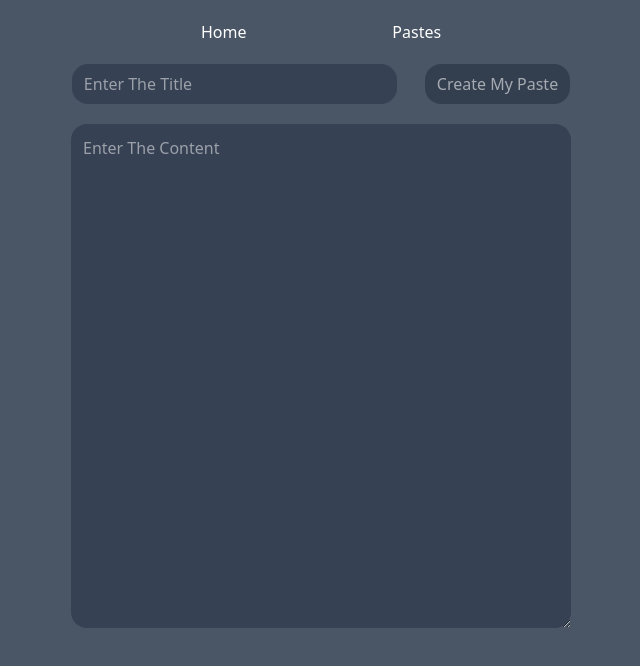
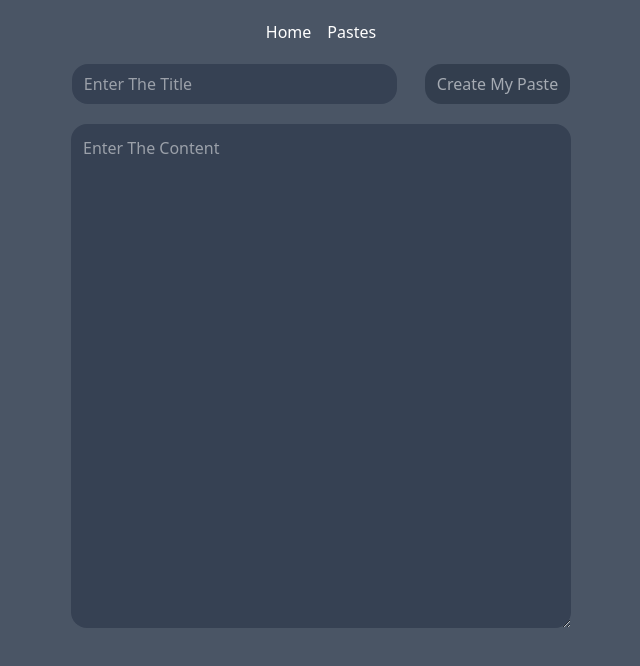
Before and after one commit to Kamal-Kant11/Paste-App, a React (Vite) app: page / in a window 1280 px wide. Shown: the top 666 px of the page, without its empty margins (319-959 px from the left). Built offline with nearby package versions, Linux system fonts and the light colour scheme.

Commit message:
Modularize the Home Page and Routing Part

```diff
--- a/src/App.jsx
+++ b/src/App.jsx
@@ -1,47 +1,21 @@
 import React from 'react'
 import { createBrowserRouter, RouterProvider } from 'react-router-dom'
-import NavBar from './components/NavBar';
-import Home from './components/Home';
-import Paste from './components/Paste';
-import ViewPaste from './components/ViewPaste';
+import Home from './pages/Home';
+import Paste from './pages/Paste';
+import ViewPaste from './pages/ViewPaste';
+import Layout from './components/layout/Layout';
 
-const App = () => {
+const router = createBrowserRouter([
+  {
+    element: <Layout />,
+    children: [
+      { path: "/", element: <Home /> },
+      { path: "/pastes", element: <Paste /> },
+      { path: "/pastes/:id", element: <ViewPaste /> },
+    ],
+  },
+]);
 
-  const router = createBrowserRouter(
-    [
-      {
-        path: "/",
-        element:
-        <div>
-          <NavBar />
-          <Home />
-        </div>
-      },
-      {
-        path: "/pastes",
-        element:
-        <div>
-          <NavBar />
-          <Paste />
-        </div>
-      },
-      {
-        path: "/pastes/:id",
-        element:
-        <div>
-          <NavBar />
-          <ViewPaste />
-        </div>
-      },
-    ]
-  );
+const App = () => <RouterProvider router={router} />;
 
-
-  return (
-    <div className='bg-gray-600 h-screen pt-5 text-white flex justify-center'>
-      <RouterProvider router={router} />
-    </div>
-  )
-}
-
-export default App
+export default App;
--- /dev/null
+++ b/src/components/layout/Layout.jsx
@@ -0,0 +1,16 @@
+import React from "react";
+import { Outlet } from "react-router-dom";
+import NavBar from "./NavBar";
+
+const Layout = () => {
+  return (
+    <div className="bg-gray-600 min-h-screen text-white flex flex-col items-center pt-5">
+      <NavBar />
+      <main>
+        <Outlet />
+      </main>
+    </div>
+  );
+};
+
+export default Layout;
--- /dev/null
+++ b/src/components/paste/pasteForm.jsx
@@ -0,0 +1,37 @@
+import React from "react";
+
+const PasteForm = ({ title, setTitle, content, setContent, onSubmit, isUpdating }) => {
+  return (
+    <div>
+      <div className="mt-5 flex justify-center gap-7">
+        <input
+          className="pl-3 bg-gray-700 rounded-2xl w-[65%]"
+          type="text"
+          placeholder="Enter The Title"
+          value={title}
+          onChange={(e) => setTitle(e.target.value)}
+        />
+        <button
+          onClick={onSubmit}
+          disabled={!title.trim() || !content.trim()}
+          className={`p-2 bg-gray-800 px-3 rounded-2xl border-white ${
+            !title.trim() || !content.trim() ? "opacity-50 cursor-not-allowed" : ""
+          }`}
+        >
+          {isUpdating ? "Update My Paste" : "Create My Paste"}
+        </button>
+      </div>
+      <div>
+        <textarea
+          className="p-3 bg-gray-700 rounded-2xl mt-5 min-w-[500px]"
+          value={content}
+          placeholder="Enter The Content"
+          onChange={(e) => setContent(e.target.value)}
+          rows={20}
+        />
+      </div>
+    </div>
+  );
+};
+
+export default PasteForm;
--- a/src/main.jsx
+++ b/src/main.jsx
@@ -2,7 +2,7 @@ import { StrictMode } from 'react'
 import { createRoot } from 'react-dom/client'
 import './index.css'
 import App from './App.jsx'
-import store from './store.jsx'
+import store from './redux/store.jsx'
 import { Provider } from 'react-redux'
 import { Toaster } from 'react-hot-toast'
 
--- a/src/components/Home.jsx
+++ b/src/pages/Home.jsx
@@ -3,10 +3,11 @@ import { useDispatch, useSelector } from "react-redux";
 import { useSearchParams } from "react-router-dom";
 import { addToPastes, updateToPastes } from "../redux/pasteSlice";
 import toast from "react-hot-toast";
+import PasteForm from "../components/paste/pasteForm";
 
 const Home = () => {
   const [title, setTitle] = useState("");
-  const [value, setValue] = useState("");
+  const [content, setContent] = useState("");
   const [searchParams, setSearchParams] = useSearchParams();
   const pasteId = searchParams.get("pasteId");
   const dispatch = useDispatch();
@@ -17,27 +18,27 @@ const Home = () => {
       const existingPaste = allPastes.find((item) => item._id === pasteId);
       if (existingPaste) {
         setTitle(existingPaste.title);
-        setValue(existingPaste.content);
+        setContent(existingPaste.content);
       } else {
         // Paste not found, clear inputs and optionally notify user
         setTitle("");
-        setValue("");
+        setContent("");
         toast.error("Paste not found");
         setSearchParams({}); // clear pasteId from URL
       }
     }
   }, [pasteId, allPastes]);
 
-  function createPaste() {
+  function createOrUpdatePaste() {
     // Validate inputs
-    if (!title.trim() || !value.trim()) {
+    if (!title.trim() || !content.trim()) {
       toast.error("Title and Content cannot be empty");
       return; // Stop execution if validation fails
     }
 
     const paste = {
       title: title,
-      content: value,
+      content: content,
       _id: pasteId || Date.now().toString(36),
       createdAt: new Date().toDateString(),
     };
@@ -52,42 +53,19 @@ const Home = () => {
 
     // Clear inputs and URL params after create/update
     setTitle("");
-    setValue("");
+    setContent("");
     setSearchParams({});
   }
 
   return (
-    <div>
-      <div className="mt-5 flex justify-center gap-7">
-        <input
-          className="pl-3 bg-gray-700 rounded-2xl w-[65%]"
-          type="text"
-          placeholder="Enter The Title"
-          value={title}
-          onChange={(e) => setTitle(e.target.value)}
-        />
-        <button
-          onClick={createPaste}
-          disabled={!title.trim() || !value.trim()}
-          className={`p-2 bg-gray-800 px-3 rounded-2xl border-white ${
-            !title.trim() || !value.trim()
-              ? "opacity-50 cursor-not-allowed"
-              : ""
-          }`}
-        >
-          {pasteId ? "Update My Paste" : "Create My Paste"}
-        </button>
-      </div>
-      <div>
-        <textarea
-          className="p-3 bg-gray-700 rounded-2xl mt-5 min-w-[500px]"
-          value={value}
-          placeholder="Enter The Content"
-          onChange={(e) => setValue(e.target.value)}
-          rows={20}
-        />
-      </div>
-    </div>
+     <PasteForm
+      title={title}
+      setTitle={setTitle}
+      content={content}
+      setContent={setContent}
+      onSubmit={createOrUpdatePaste}
+      isUpdating={!!pasteId}
+    />
   );
 };
 
--- a/src/store.jsx
+++ b/src/redux/store.jsx
@@ -1,5 +1,5 @@
 import { configureStore } from '@reduxjs/toolkit'
-import pasteReducer from './redux/pasteSlice'
+import pasteReducer from './pasteSlice'
 
 export default configureStore({
   reducer: {
```
Also changed, not shown: src/components/layout/NavBar.jsx (renamed from src/components/NavBar.jsx), src/pages/Paste.jsx (renamed from src/components/Paste.jsx), src/pages/ViewPaste.jsx (renamed from src/components/ViewPaste.jsx), 1 other file (tests, documents, lock files or other folders).
